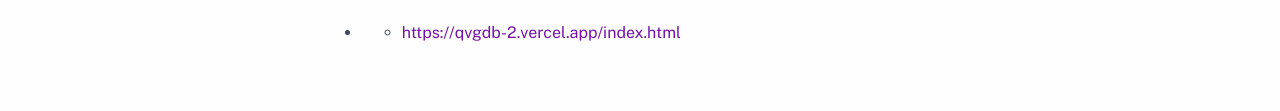
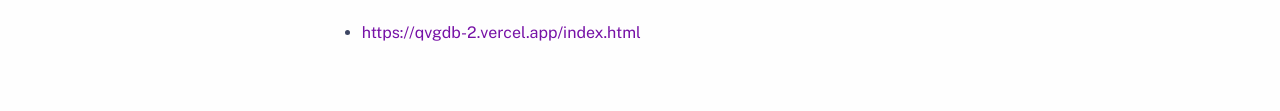
Before and after one commit to zinkotop/Portfolio, an Astro site: page /work/markdown-mystery-tour in a window 1280 px wide. Shown: the part 2526-2637 px from the top of the page. Built offline with nearby package versions, Linux system fonts and the light colour scheme; Astro itself is replaced by a stand-in of ours.

Commit message:
Update markdown-mystery-tour.md

```diff
--- a/src/content/work/markdown-mystery-tour.md
+++ b/src/content/work/markdown-mystery-tour.md
@@ -44,4 +44,4 @@
    - Si le joueur répond correctement à la dixième et dernière question, il gagne tous les bitcoins en jeu.
 
 ### Lien
-- - https://qvgdb-2.vercel.app/index.html
+- https://qvgdb-2.vercel.app/index.html
```
